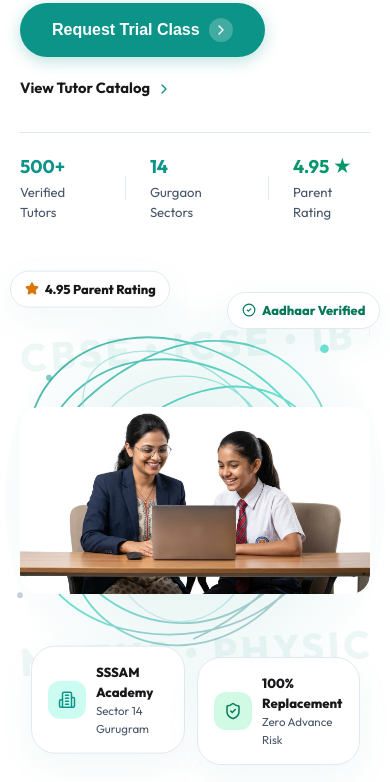
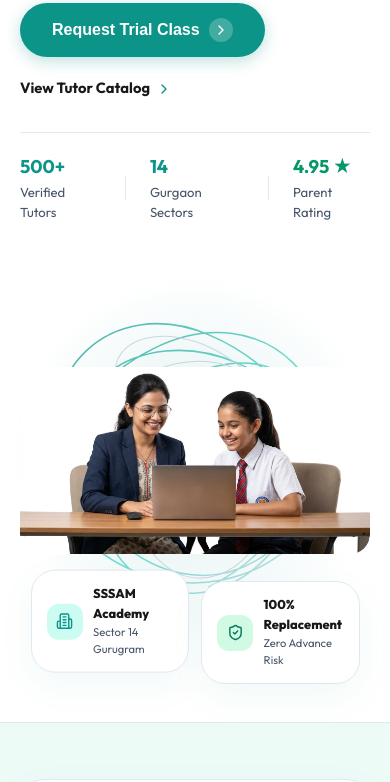
Before and after one commit to Sudhirkr85/tuition4home, a Next.js app: page / in a window 390 px wide. Shown: the part 860-1642 px from the top of the page. Built offline with nearby package versions, Linux system fonts and the light colour scheme.

Commit message:
fix: remove top rating badges, polish clean SVG flower scribble background, and ensure 100% mobile responsiveness

```diff
--- a/src/app/page.tsx
+++ b/src/app/page.tsx
@@ -302,118 +302,67 @@ export default function HomePage() {
                 </div>
               </div>
 
-               {/* Right Column: Hero Young Teacher Cutout & Rich Background Flower Scribbles + Badges */}
-              <div style={{ position: 'relative', minHeight: '460px', display: 'flex', alignItems: 'center', justifyContent: 'center' }}>
-                {/* Academic Keyword Watermark Typography in Background */}
-                <div style={{
-                  position: 'absolute',
-                  inset: 0,
-                  display: 'flex',
-                  flexDirection: 'column',
-                  justifyContent: 'space-around',
-                  pointerEvents: 'none',
-                  opacity: 0.07,
-                  fontSize: '2.4rem',
-                  fontWeight: 900,
-                  letterSpacing: '0.1em',
-                  color: 'var(--brand-teal)',
-                  overflow: 'hidden',
-                  userSelect: 'none',
-                  zIndex: 0,
-                }}>
-                  <div style={{ whiteSpace: 'nowrap', transform: 'rotate(-4deg)' }}>CBSE • ICSE • IB DIPLOMA • IGCSE</div>
-                  <div style={{ whiteSpace: 'nowrap', transform: 'rotate(2deg)', textAlign: 'right' }}>NEET • JEE MAIN • PYTHON CODING</div>
-                  <div style={{ whiteSpace: 'nowrap', transform: 'rotate(-3deg)' }}>MATHS • PHYSICS • CHEMISTRY • ACCOUNTS</div>
-                </div>
-
-                {/* Rich Multi-Layered SVG Flower Scribble Loop Pattern (Figma Prototype Style) */}
+              {/* Right Column: Hero Young Teacher Cutout & Figma Style Organic Flower Scribble Background */}
+              <div style={{
+                position: 'relative',
+                minHeight: 'clamp(360px, 45vh, 480px)',
+                display: 'flex',
+                alignItems: 'center',
+                justifyContent: 'center',
+                width: '100%',
+              }}>
+                {/* SVG Organic Flower Scribble Loop Pattern (Figma Screenshot 1 Style - 100% Responsive) */}
                 <svg
                   style={{
                     position: 'absolute',
-                    top: '-30%',
-                    right: '-20%',
-                    width: '145%',
-                    height: '160%',
+                    top: '-20%',
+                    left: '-10%',
+                    width: '120%',
+                    height: '140%',
                     pointerEvents: 'none',
                     opacity: 0.85,
                     zIndex: 0,
+                    overflow: 'visible',
                   }}
-                  viewBox="0 0 700 700"
+                  viewBox="0 0 600 600"
                   fill="none"
                   xmlns="http://www.w3.org/2000/svg"
                 >
                   <defs>
-                    <linearGradient id="flowerGradientMain" x1="0%" y1="0%" x2="100%" y2="100%">
-                      <stop offset="0%" stopColor="#0D9488" stopOpacity="0.9" />
-                      <stop offset="50%" stopColor="#2DD4BF" stopOpacity="0.8" />
-                      <stop offset="100%" stopColor="#64748B" stopOpacity="0.4" />
-                    </linearGradient>
-                    <linearGradient id="flowerGradientSub" x1="100%" y1="0%" x2="0%" y2="100%">
-                      <stop offset="0%" stopColor="#2DD4BF" stopOpacity="0.7" />
-                      <stop offset="100%" stopColor="#CBD5E1" stopOpacity="0.5" />
+                    <linearGradient id="figmaFlowerGradient" x1="0%" y1="0%" x2="100%" y2="100%">
+                      <stop offset="0%" stopColor="#0D9488" stopOpacity="0.85" />
+                      <stop offset="60%" stopColor="#2DD4BF" stopOpacity="0.75" />
+                      <stop offset="100%" stopColor="#94A3B8" stopOpacity="0.4" />
                     </linearGradient>
                   </defs>
 
-                  {/* Main Flower Petal Organic Loop 1 */}
+                  {/* Organic Flower Swirl Loops behind Teacher Head & Desk */}
                   <path
-                    d="M150,350 C80,200 220,80 380,140 C540,200 600,380 460,500 C320,620 140,500 200,350 C260,200 480,120 540,280 C600,440 420,580 240,520 C80,460 100,260 280,160 C460,60 620,220 520,400 C420,580 220,540 160,380 C100,220 260,100 420,180 C580,260 540,460 360,540"
-                    stroke="url(#flowerGradientMain)"
-                    strokeWidth="2.5"
+                    d="M120,300 C60,180 180,60 320,120 C460,180 520,320 400,440 C280,560 120,440 180,300 C240,160 420,100 480,240 C540,380 380,520 220,460 C60,400 80,220 240,140 C400,60 540,200 460,360 C380,520 200,480 140,340 C80,200 220,100 360,160 C500,220 480,400 320,480"
+                    stroke="url(#figmaFlowerGradient)"
+                    strokeWidth="2.2"
                     strokeLinecap="round"
                   />
 
-                  {/* Secondary Inner Flower Loop 2 */}
                   <path
-                    d="M220,260 C160,140 320,100 420,200 C520,300 440,460 300,420 C160,380 200,200 320,180 C440,160 520,280 440,440 C360,600 200,480 250,340"
-                    stroke="url(#flowerGradientSub)"
-                    strokeWidth="1.8"
+                    d="M200,220 C140,120 280,80 380,180 C480,280 400,420 260,380 C120,340 160,180 280,160 C400,140 480,260 400,400 C320,540 180,440 220,300"
+                    stroke="#CBD5E1"
+                    strokeWidth="1.5"
                     strokeLinecap="round"
                   />
-
-                  {/* Accent Flower Sparkles */}
-                  <circle cx="160" cy="180" r="4" fill="#0D9488" opacity="0.6" />
-                  <circle cx="540" cy="140" r="6" fill="#2DD4BF" opacity="0.8" />
-                  <circle cx="580" cy="440" r="5" fill="#0D9488" opacity="0.5" />
-                  <circle cx="120" cy="480" r="4" fill="#94A3B8" opacity="0.6" />
                 </svg>
-
-                {/* Top-Left Floating Trust Badge */}
-                <div style={{
-                  position: 'absolute',
-                  top: '5px',
-                  left: '-10px',
-                  zIndex: 4,
-                }}>
-                  <div className="apple-card float-card-1" style={{ padding: '0.5rem 0.85rem', display: 'flex', alignItems: 'center', gap: '0.4rem', fontSize: '0.8rem', fontWeight: 800, backgroundColor: '#FFFFFF' }}>
-                    <Star size={14} color="var(--brand-amber)" fill="var(--brand-amber)" />
-                    <span>4.95 Parent Rating</span>
-                  </div>
-                </div>
-
-                {/* Top-Right Floating Trust Badge */}
-                <div style={{
-                  position: 'absolute',
-                  top: '15px',
-                  right: '-10px',
-                  zIndex: 4,
-                }}>
-                  <div className="apple-card float-card-2" style={{ padding: '0.5rem 0.85rem', display: 'flex', alignItems: 'center', gap: '0.4rem', fontSize: '0.8rem', fontWeight: 800, backgroundColor: '#FFFFFF', color: '#047857' }}>
-                    <CheckCircle2 size={14} />
-                    <span>Aadhaar Verified</span>
-                  </div>
-                </div>
 
                 {/* Pulsing Background Soft Mint Glow Aura */}
                 <div style={{
                   position: 'absolute',
-                  inset: '-15px',
+                  inset: '-10px',
                   borderRadius: '50%',
-                  background: 'radial-gradient(circle, rgba(13, 148, 136, 0.16) 0%, transparent 68%)',
+                  background: 'radial-gradient(circle, rgba(13, 148, 136, 0.14) 0%, transparent 68%)',
                   pointerEvents: 'none',
                   zIndex: 1,
                 }} />
 
-                {/* Tightly Cropped Cutout Image Placement (Zero Rectangle Box) */}
+                {/* Tightly Cropped Cutout Image Placement (Zero Rectangle Box & Responsive Sizing) */}
                 <div style={{ position: 'relative', zIndex: 2, width: '100%', display: 'flex', justifyContent: 'center' }}>
                   {/* eslint-disable-next-line @next/next/no-img-element */}
                   <img
@@ -421,7 +370,7 @@ export default function HomePage() {
                     alt="Young 25yo Indian Female Teacher with Glasses and Girl Student in Gurgaon"
                     style={{
                       width: '100%',
-                      maxWidth: '520px',
+                      maxWidth: '480px',
                       height: 'auto',
                       borderRadius: '20px',
                       display: 'block',
@@ -430,38 +379,39 @@ export default function HomePage() {
                   />
                 </div>
 
-                {/* Bottom Floating Feature Cards */}
+                {/* Bottom Floating Feature Cards (Screenshot 1 Style - Responsive Grid) */}
                 <div style={{
                   position: 'absolute',
                   bottom: '-28px',
                   left: '3%',
                   right: '3%',
                   display: 'grid',
-                  gridTemplateColumns: '1fr 1fr',
+                  gridTemplateColumns: 'repeat(auto-fit, minmax(130px, 1fr))',
                   gap: '0.75rem',
                   zIndex: 3,
                 }}>
-                  <div className="apple-card float-card-1" style={{ padding: '0.9rem 1rem', display: 'flex', alignItems: 'center', gap: '0.65rem', backgroundColor: '#FFFFFF' }}>
-                    <div style={{ width: '38px', height: '38px', borderRadius: '12px', backgroundColor: 'var(--brand-teal-light)', color: 'var(--brand-teal)', display: 'flex', alignItems: 'center', justifyContent: 'center', flexShrink: 0 }}>
-                      <Building2 size={18} />
+                  <div className="apple-card float-card-1" style={{ padding: '0.85rem 0.95rem', display: 'flex', alignItems: 'center', gap: '0.65rem', backgroundColor: '#FFFFFF' }}>
+                    <div style={{ width: '36px', height: '36px', borderRadius: '12px', backgroundColor: 'var(--brand-teal-light)', color: 'var(--brand-teal)', display: 'flex', alignItems: 'center', justifyContent: 'center', flexShrink: 0 }}>
+                      <Building2 size={17} />
                     </div>
                     <div>
-                      <div style={{ fontSize: '0.82rem', fontWeight: 800 }}>SSSAM Academy</div>
-                      <div style={{ fontSize: '0.72rem', color: 'var(--text-muted)' }}>Sector 14 Gurugram</div>
+                      <div style={{ fontSize: '0.8rem', fontWeight: 800 }}>SSSAM Academy</div>
+                      <div style={{ fontSize: '0.7rem', color: 'var(--text-muted)' }}>Sector 14 Gurugram</div>
                     </div>
                   </div>
 
-                  <div className="apple-card float-card-2" style={{ padding: '0.9rem 1rem', display: 'flex', alignItems: 'center', gap: '0.65rem', backgroundColor: '#FFFFFF' }}>
-                    <div style={{ width: '38px', height: '38px', borderRadius: '12px', backgroundColor: '#D1FAE5', color: '#047857', display: 'flex', alignItems: 'center', justifyContent: 'center', flexShrink: 0 }}>
-                      <ShieldCheck size={18} />
+                  <div className="apple-card float-card-2" style={{ padding: '0.85rem 0.95rem', display: 'flex', alignItems: 'center', gap: '0.65rem', backgroundColor: '#FFFFFF' }}>
+                    <div style={{ width: '36px', height: '36px', borderRadius: '12px', backgroundColor: '#D1FAE5', color: '#047857', display: 'flex', alignItems: 'center', justifyContent: 'center', flexShrink: 0 }}>
+                      <ShieldCheck size={17} />
                     </div>
                     <div>
-                      <div style={{ fontSize: '0.82rem', fontWeight: 800 }}>100% Replacement</div>
-                      <div style={{ fontSize: '0.72rem', color: 'var(--text-muted)' }}>Zero Advance Risk</div>
+                      <div style={{ fontSize: '0.8rem', fontWeight: 800 }}>100% Replacement</div>
+                      <div style={{ fontSize: '0.7rem', color: 'var(--text-muted)' }}>Zero Advance Risk</div>
                     </div>
                   </div>
                 </div>
               </div>
+
             </div>
           </div>
         </section>
```
